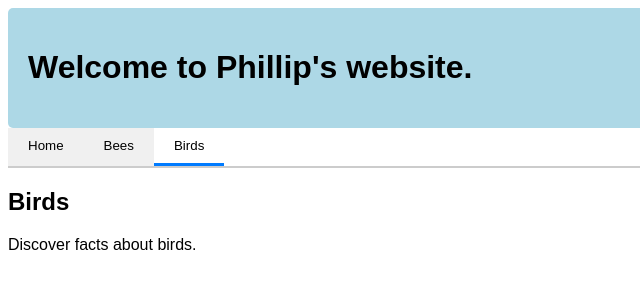
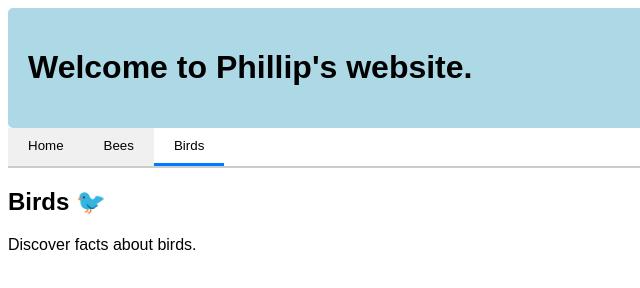
Before and after one commit to phillipevelyn67/home, a plain HTML site: page index.html in a window 1280 px wide. Both pictures are taken after a click on the button "Birds". Shown: the full height of the page, 0-640 px from the left. Drawn offline with Linux system fonts and the light colour scheme.

Commit message:
Add bird emoji to Birds tab

```diff
--- a/index.html
+++ b/index.html
@@ -68,7 +68,7 @@
     </div>
 
     <div id="tab3" class="tab-content">
-        <h2>Birds</h2>
+        <h2>Birds 🐦</h2>
         <p>Discover facts about birds.</p>
     </div>
 
```
